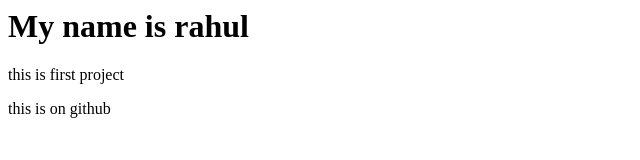
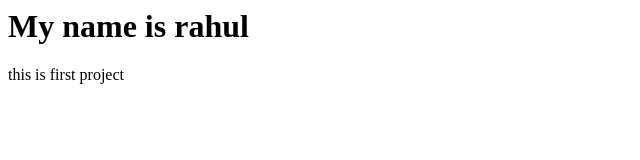
Before and after one commit to 21-rahul/first-proj, a plain HTML site: page Index.html in a window 1280 px wide. Shown: the whole page, without its empty margins (0-640 px from the left). Drawn offline with Linux system fonts and the light colour scheme.

Commit message:
first commit

```diff
--- a/Index.html
+++ b/Index.html
@@ -3,6 +3,5 @@
 
     <h1>My name is rahul</h1>
     <p>this is first project</p>
-    <p>this is on github</p>
     </head>
 </html>
```
